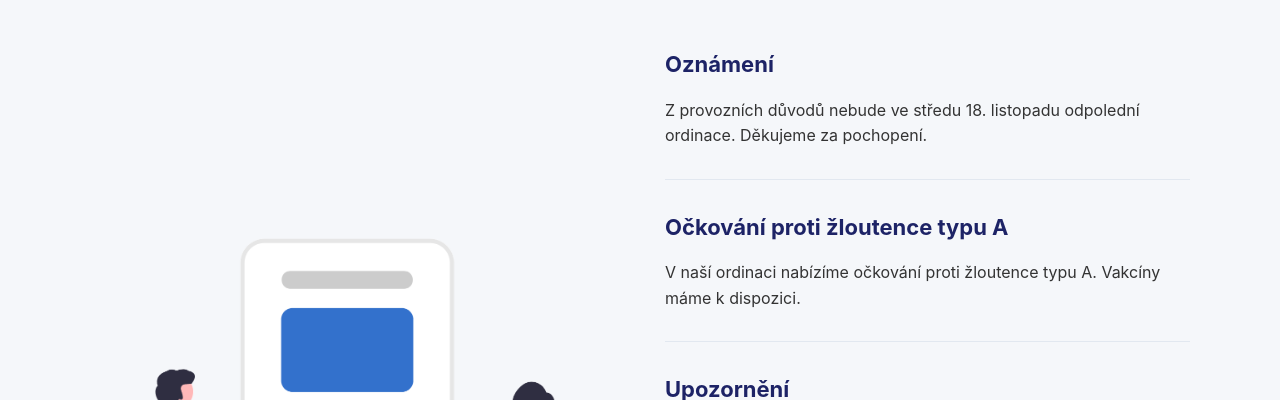
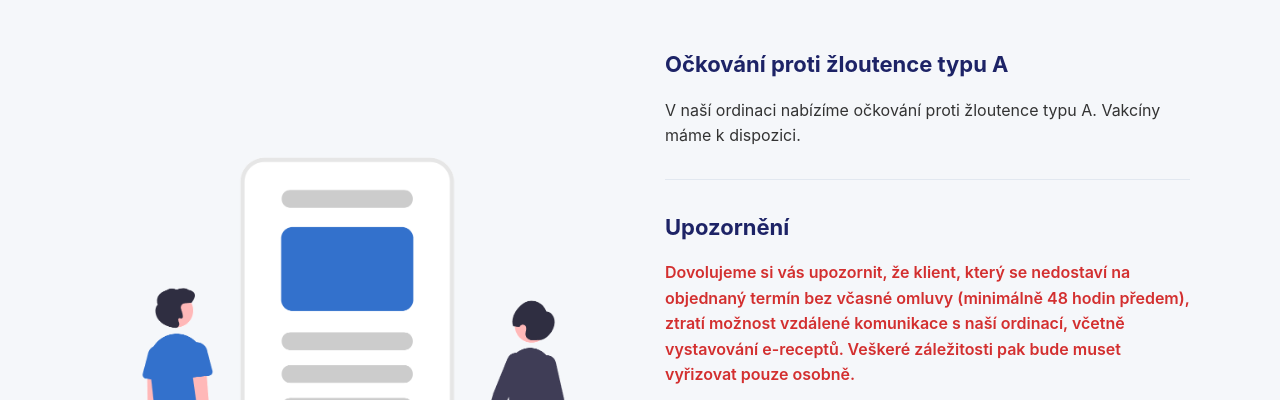
Before and after one commit to mediaux/web, a plain HTML site: page index.html in a window 1280 px wide. Shown: the part 700-1100 px from the top of the page. Drawn offline with Linux system fonts and the light colour scheme.

Commit message:
Deleted announcement

```diff
--- a/index.html
+++ b/index.html
@@ -77,11 +77,6 @@
                         <img src="./img/undraw_blog-post_f68f.png" alt="Aktuality ilustrace" class="section-img">
                     </div>
                     <div class="content-box">
-						<h2>Oznámení</h2>
-                        <p>Z provozních důvodů nebude ve středu 18. listopadu odpolední ordinace. Děkujeme za pochopení.</p>
-
-                        <hr>
-
                         <h2>Očkování proti žloutence typu A</h2>
                         <p>V naší ordinaci nabízíme očkování proti žloutence typu A. Vakcíny máme k dispozici.</p>
 
```
